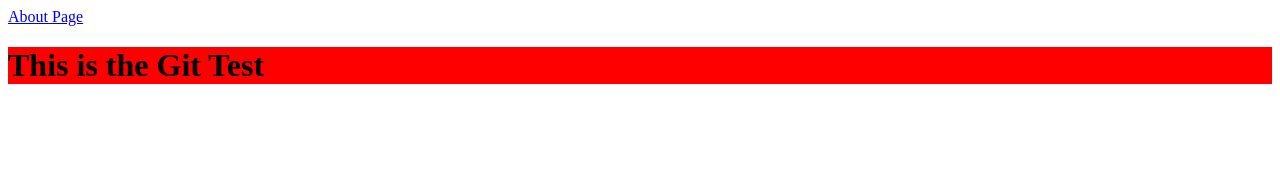
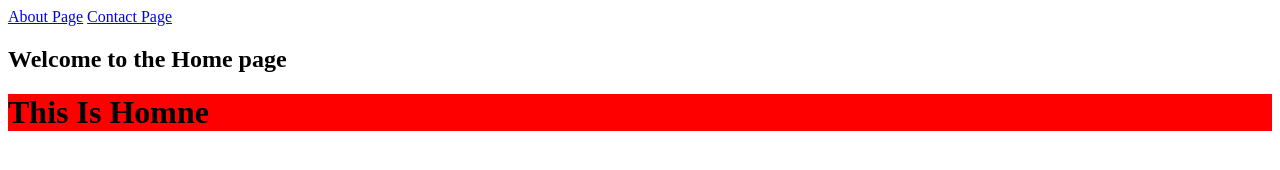
Before and after one commit to sammyalwayscode/git-test-c9, a plain HTML site: page index.html in a window 1280 px wide. Drawn offline with Linux system fonts and the light colour scheme.

Commit message:
A new contact page

```diff
--- a/index.html
+++ b/index.html
@@ -7,7 +7,9 @@
   <body>
     <header>
       <a href="./about.html">About Page</a>
+      <a href="./contact.html">Contact Page</a>
     </header>
-    <h1>This is the Git Test</h1>
+    <h2>Welcome to the Home page</h2>
+    <h1>This Is Homne</h1>
   </body>
 </html>
```
Also changed, not shown: contact.html (added, +9 -0 lines).
